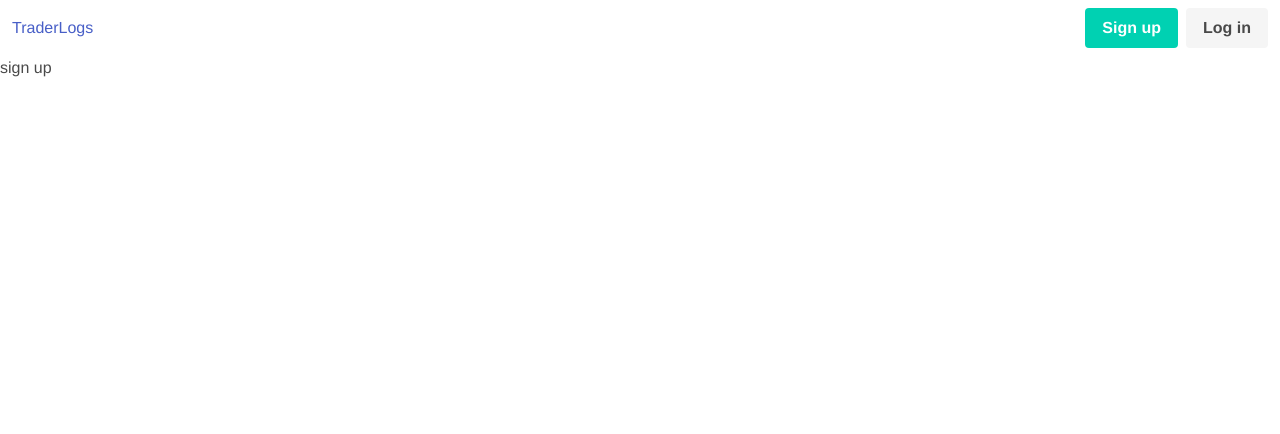
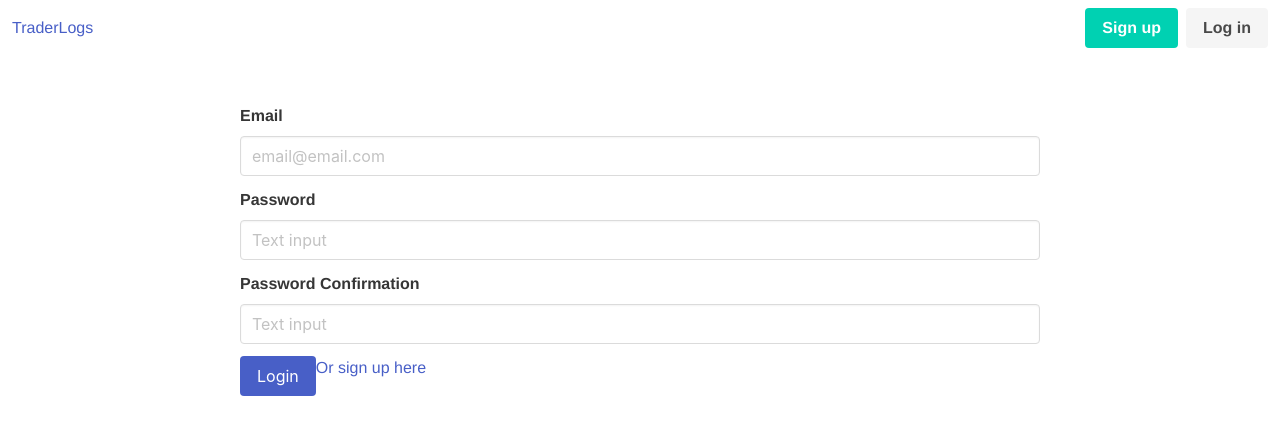
Before and after one commit to artbaker82/traderlogs-frontend, a Vue app: page /register in a window 1280 px wide. Shown: the top 434 px of the page. Built offline with nearby package versions, Linux system fonts and the light colour scheme.

Commit message:
starting registration page

```diff
--- a/src/App.vue
+++ b/src/App.vue
@@ -1,7 +1,6 @@
 <template>
   <NavBar />
   <router-view></router-view>
-
 </template>
 
 <script>
--- a/src/views/Register.vue
+++ b/src/views/Register.vue
@@ -1,5 +1,33 @@
 <template>
-  <p>sign up</p>
+    <div id="user-creds-container">
+
+      <div class="field">
+        <label class="label">Email</label>
+        <div class="control">
+          <input v-model="loginEmail" class="input" type="text" placeholder="email@email.com">
+        </div>
+      </div>
+
+      <div class="field">
+        <label class="label">Password</label>
+        <div class="control">
+          <input v-model="loginPassword" class="input" type="password" placeholder="Text input">
+        </div>
+      </div>
+
+      <div class="field">
+        <label class="label">Password Confirmation</label>
+        <div class="control">
+          <input v-model="loginPassword" class="input" type="password" placeholder="Text input">
+        </div>
+      </div>
+
+      <div class="control">
+        <button class="button is-link" @click="handleLogin">Login</button>
+        <router-link to="/Register">Or sign up here</router-link>
+      </div>
+
+  </div>
 </template>
 
 <script>
```
